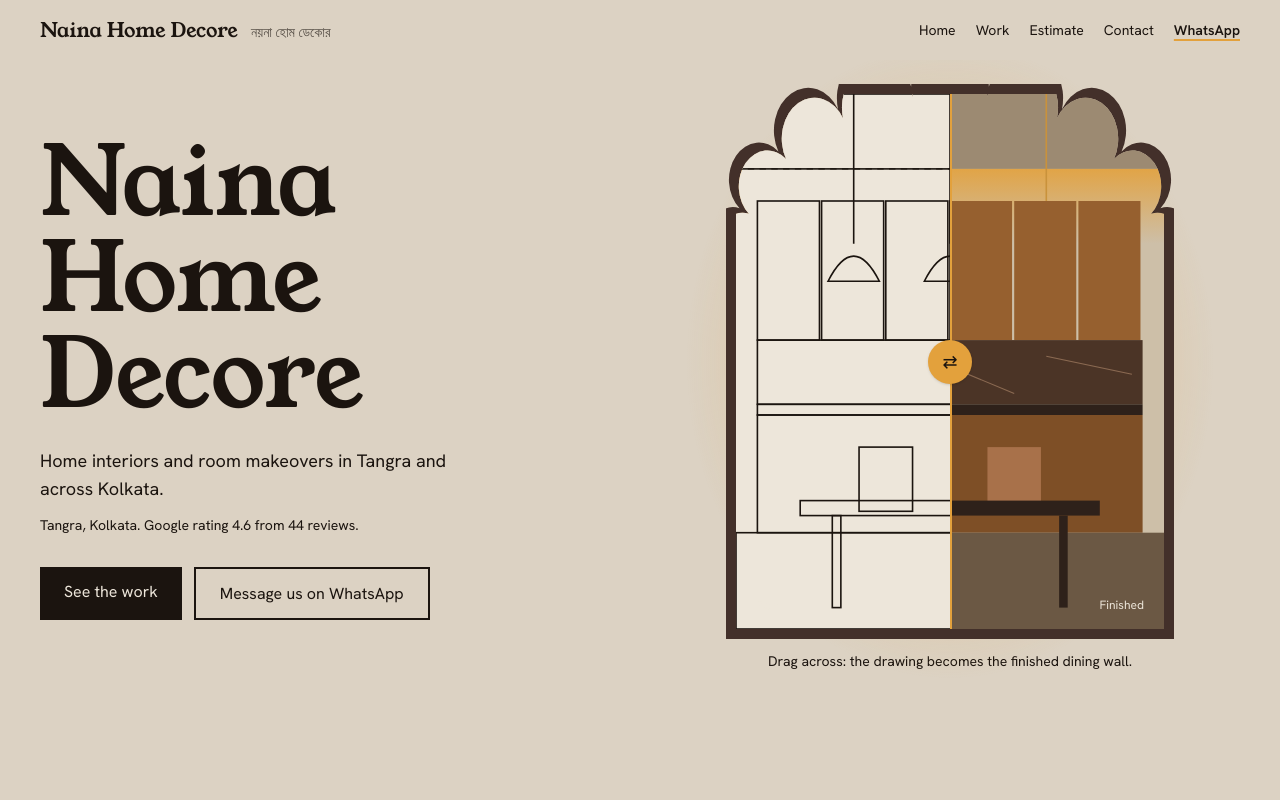
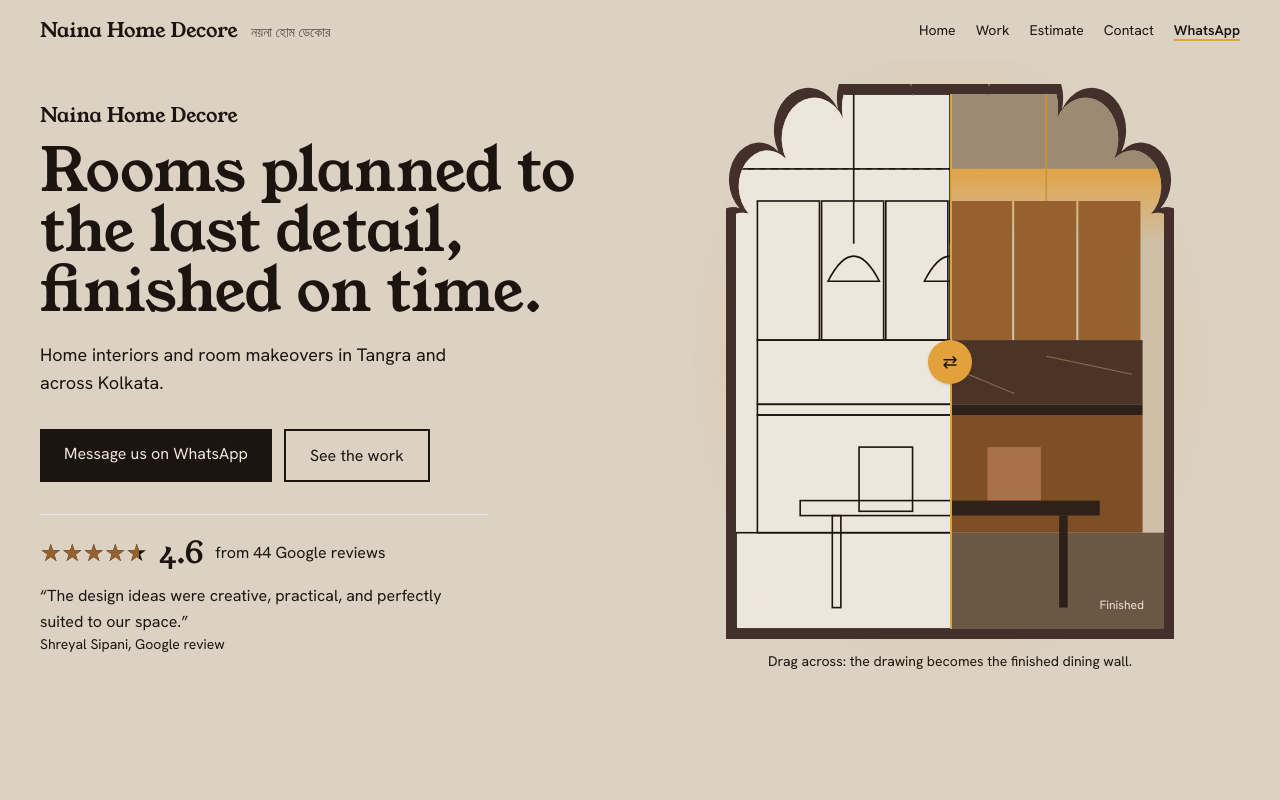
Before and after one commit to 1amethystdev-ai/Naina, a Next.js app: page / in a window 1280 px wide. Shown: the top 800 px of the page. Built offline with nearby package versions, Linux system fonts and the light colour scheme.

Commit message:
Update page.tsx

```diff
--- a/app/page.tsx
+++ b/app/page.tsx
@@ -4,6 +4,11 @@ import { Ph } from "@/components/Ph";
 import { ArchDefs } from "@/components/Arch";
 import { Room } from "@/components/Room";
 import { Slider } from "@/components/Slider";
+function Stars({ v }: { v: number }) {
+  return (<span role="img" aria-label={`${v} out of 5 stars`} className="relative inline-block text-2xl leading-none">
+    <span className="text-ink/20">★★★★★</span>
+    <span className="absolute inset-y-0 left-0 overflow-hidden text-veneer" style={{ width: `${(v / 5) * 100}%` }}>★★★★★</span></span>);
+}
 export default function Home() {
   const hero = projects[0];
   return (<main>
@@ -11,16 +16,19 @@ export default function Home() {
   <ArchDefs />
   <div className="mx-auto grid max-w-7xl items-center gap-10 md:grid-cols-12">
     <div className="md:col-span-6">
-      <h1 className="font-display text-6xl leading-[0.98] md:text-8xl">
-        {site.name.split(" ")[0]}<br />{site.name.split(" ").slice(1).join(" ")}
-      </h1>
-      <p className="mt-6 max-w-md text-lg">{site.tagline}</p>
-      <p className="mt-3 text-sm">Tangra, Kolkata. Google rating {site.rating} from {site.reviews} reviews.</p>
+      <p className="font-display text-xl">{site.name}</p>
+      <h1 className="mt-3 font-display text-4xl leading-[1.05] md:text-6xl">{site.headline}</h1>
+      <p className="mt-5 max-w-md text-lg">{site.tagline}</p>
       <div className="mt-8 flex flex-wrap gap-3">
-        <Link href="/projects" className="bg-ink px-6 py-3 text-paper">See the work</Link>
-        <a href={wa("Hi, I found your website and would like to talk about a project.")} className="border-2 border-ink px-6 py-3">Message us on WhatsApp</a>
+        <a href={wa("Hi, I found your website and would like to talk about a project.")} className="bg-ink px-6 py-3 text-paper">Message us on WhatsApp</a>
+        <Link href="/projects" className="border-2 border-ink px-6 py-3">See the work</Link>
       </div>
-    </div>
+      <div className="mt-8 max-w-md border-t border-ink/25 pt-5">
+        <p className="flex flex-wrap items-center gap-x-3"><Stars v={site.rating} /><span className="font-display text-3xl">{site.rating}</span><span>from {site.reviews} Google reviews</span></p>
+        <p className="mt-3">“{testimonials[0].quote}”</p>
+        <p className="text-sm">{testimonials[0].name}, Google review</p>
+      </div>
+  </div>
     <div className="md:col-span-6">
       <div className="group relative isolate mx-auto max-w-md">
         <div aria-hidden className="cove-in absolute -inset-10 -z-10" style={{ background: "radial-gradient(closest-side, rgba(227,161,60,.5), transparent)" }} />
```
